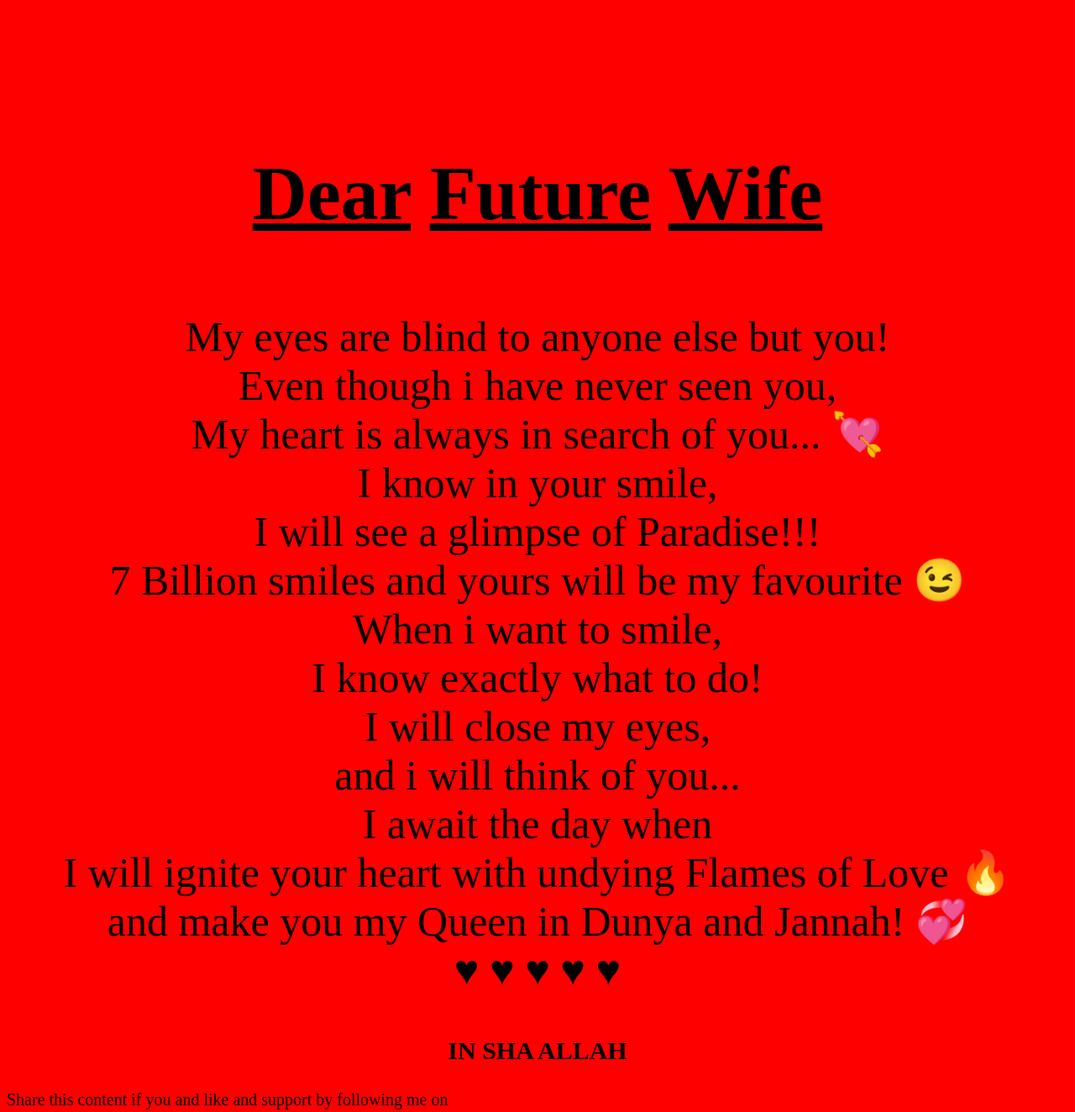
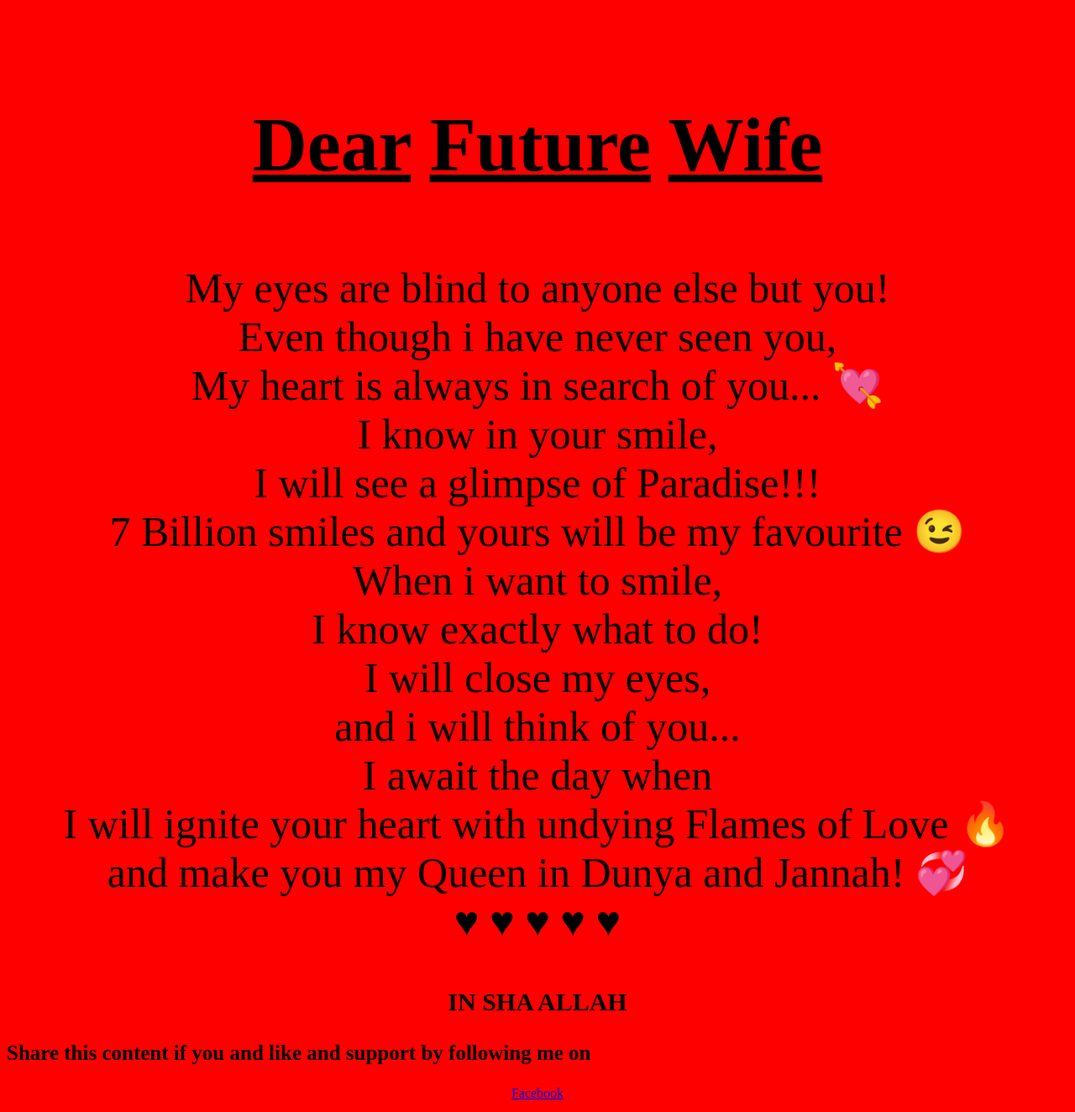
Before and after one commit to Article-Data/Love-Poetry.github.io, a plain HTML site: page index.html in a window 1280 px wide. Shown: the part 260-1584 px from the top of the page at 84% size. Drawn offline with Linux system fonts and the light colour scheme.

Commit message:
Update index.html

```diff
--- a/index.html
+++ b/index.html
@@ -4,11 +4,11 @@
 
 <body style="background-color:Red;">
 
-<h1 style="color:Black; font-size:70px; text-align:center;"> <u> 50,000 years before the sky was introduced to the sea, <br>
-Allah wrote your name next to mine! </u> </h1> <br><br><br>
+<h1 style="color:Black; font-size:60px; text-align:center;"> 50,000 years before the sky was introduced to the sea, <br>
+Allah wrote your name next to mine! </h1> <br><br>
 
 
-<p style="color:Black; font-size:90px; text-align:center;"> <b><u>Dear</u> <u>Future</u> <u>Wife</u><br></b> </p>
+<p style="color:Black; font-size:90px; text-align:center;"> <b><u>Dear</u> <u>Future</u> <u>Wife</u> </b> <br> </p>
 
 <p style="color:Black; font-size:50px; text-align:center;"> My eyes are blind to anyone else but you! <br>
           Even though i have never seen you, <br>
@@ -28,8 +28,8 @@ Allah wrote your name next to mine! </u> </h1> <br><br><br>
 <p style="color:Black; font-size:30px; text-align:center;">	<b> IN SHA ALLAH </b> </p>
 
 
-<p style="color:Black; font-size:20px;">
-Share this content if you and like and support by following me on <p>
+<p style="color:Black; font-size:25px;">
+<b> Share this content if you and like and support by following me on </b> <p>
 
 <p style="color:Blue; font size:30px; text-align:center"> <a href="https://www.facebook.com/sami.mohiuddin.37"> Facebook</a>  </p>
 <p style="color:Red; font size:50px; text-align:center"> <a href="https://www.instagram.com/badshah_akbar"> Instagram </a> </p>
```
